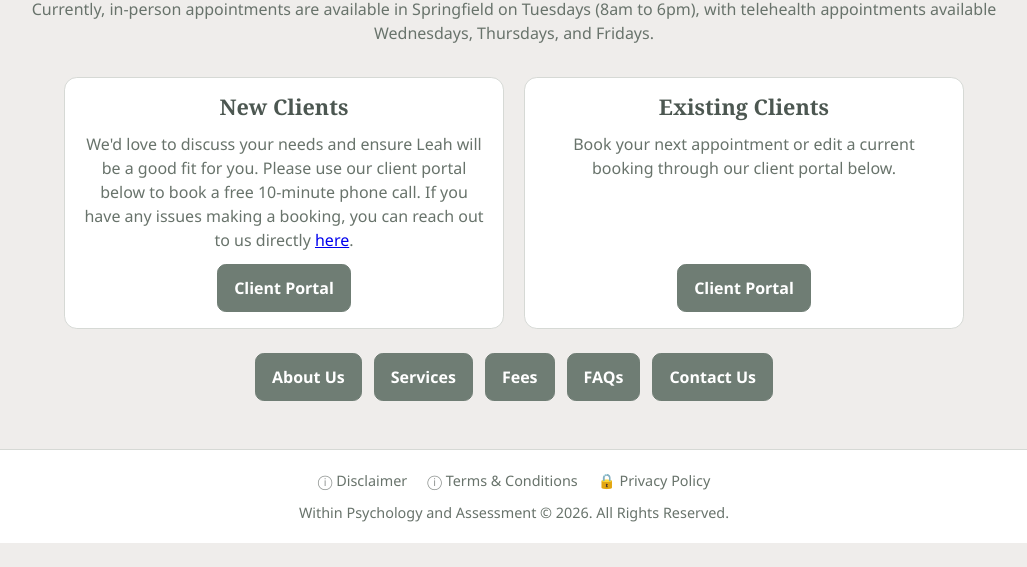
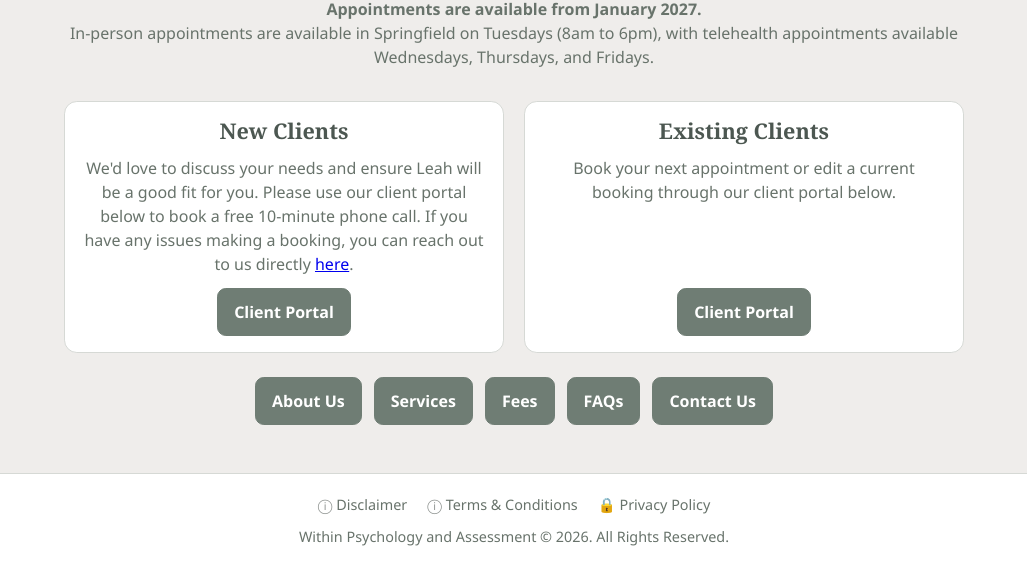
Before and after one commit to play123-source/leahs-website, a plain HTML site: page booking.html in a window 1280 px wide. Shown: the part 473-1040 px from the top of the page, without its empty margins (126-1153 px from the left). Before the commit the page ends 1016 px from the top, so only its background shows below. Drawn offline with Linux system fonts and the light colour scheme.

Commit message:
Update booking availability, the Springfield address, and home page wording.

```diff
--- a/booking.html
+++ b/booking.html
@@ -23,9 +23,10 @@
       </a>
       <h1>Make a Booking</h1>
       <p class="intro">
-        Currently, in-person appointments are available in Springfield on
-        Tuesdays (8am to 6pm), with telehealth appointments available
-        Wednesdays, Thursdays, and Fridays.
+        <strong>Appointments are available from January 2027.</strong><br />
+        In-person appointments are available in Springfield on Tuesdays (8am
+        to 6pm), with telehealth appointments available Wednesdays, Thursdays,
+        and Fridays.
       </p>
 
       <section class="booking-boxes" aria-label="Booking options">
```
Also changed, not shown: contact.html (+1 -1 lines), index.html (+1 -1 lines).
